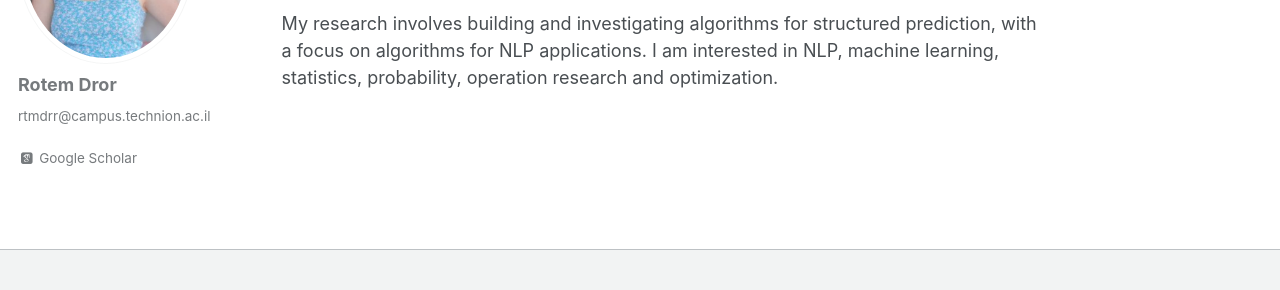
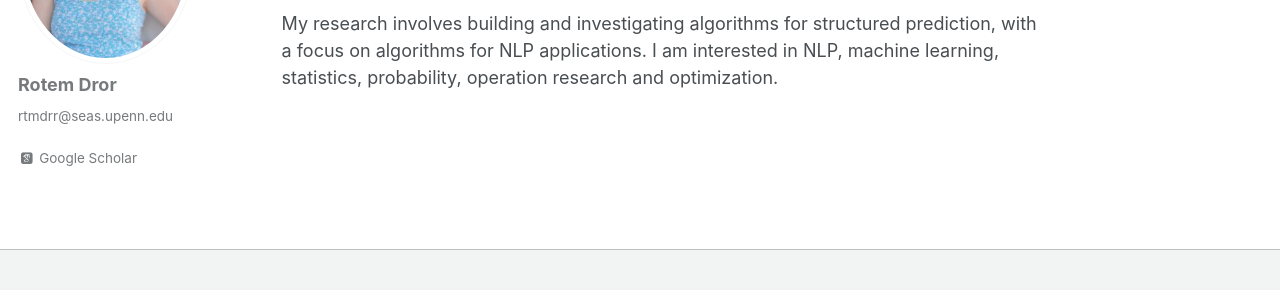
Before and after one commit to rtmdrr/rtmdrr.github.io, a Jekyll site: the page built from _pages/about.md, in a window 1280 px wide. Shown: the part 255-545 px from the top of the page. Built offline with Jekyll 4.4.1, drawn with Linux system fonts in a browser that asks for light colours; some web fonts are replaced.

Commit message:
Update _config.yml
post at penn

```diff
--- a/_config.yml
+++ b/_config.yml
@@ -10,7 +10,7 @@
 title                    : "Rotem Dror"
 title_separator          : "-"
 name                     : &name "Rotem Dror"
-description              : &description "PhD student at the Technion"
+description              : &description "Postdoctoral Researcher at University of Pennsylvania"
 url                      : https://rtmdrr.github.io # the base hostname & protocol for your site e.g. "https://mmistakes.github.io"
 baseurl                  : "" # the subpath of your site, e.g. "/blog"
 repository               : "rtmdrr/rtmdrr.github.io"
@@ -80,7 +80,7 @@
 author:
   name             : "Rotem Dror"
   avatar           : "profile.png"
-  bio              : "rtmdrr@campus.technion.ac.il"
+  bio              : "rtmdrr@seas.upenn.edu"
   location         : #"Technion - Israel Institute of Technology"
   employer         :
   googlescholar    : "https://scholar.google.co.il/citations?user=ZB0tZNEAAAAJ&hl=en"
```
